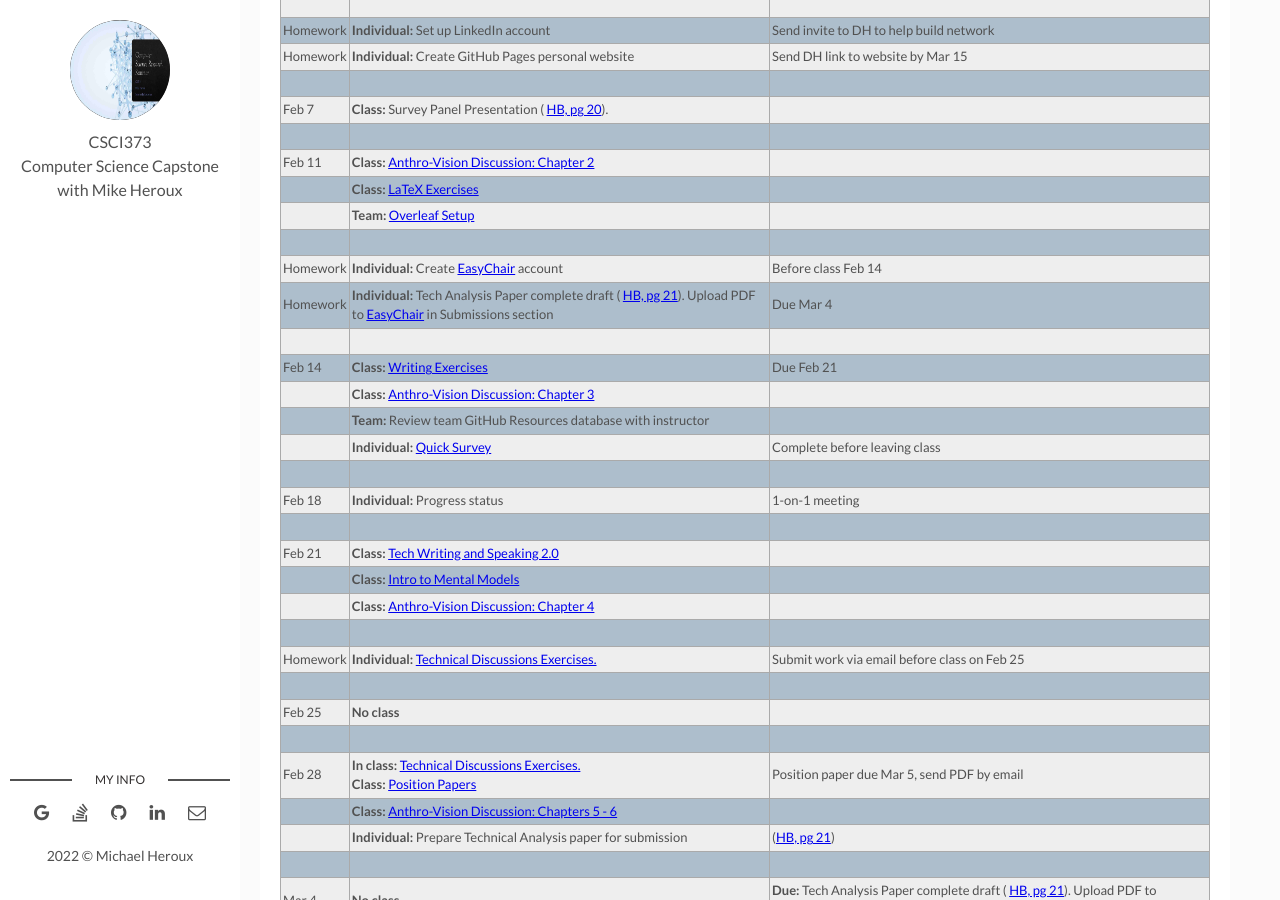
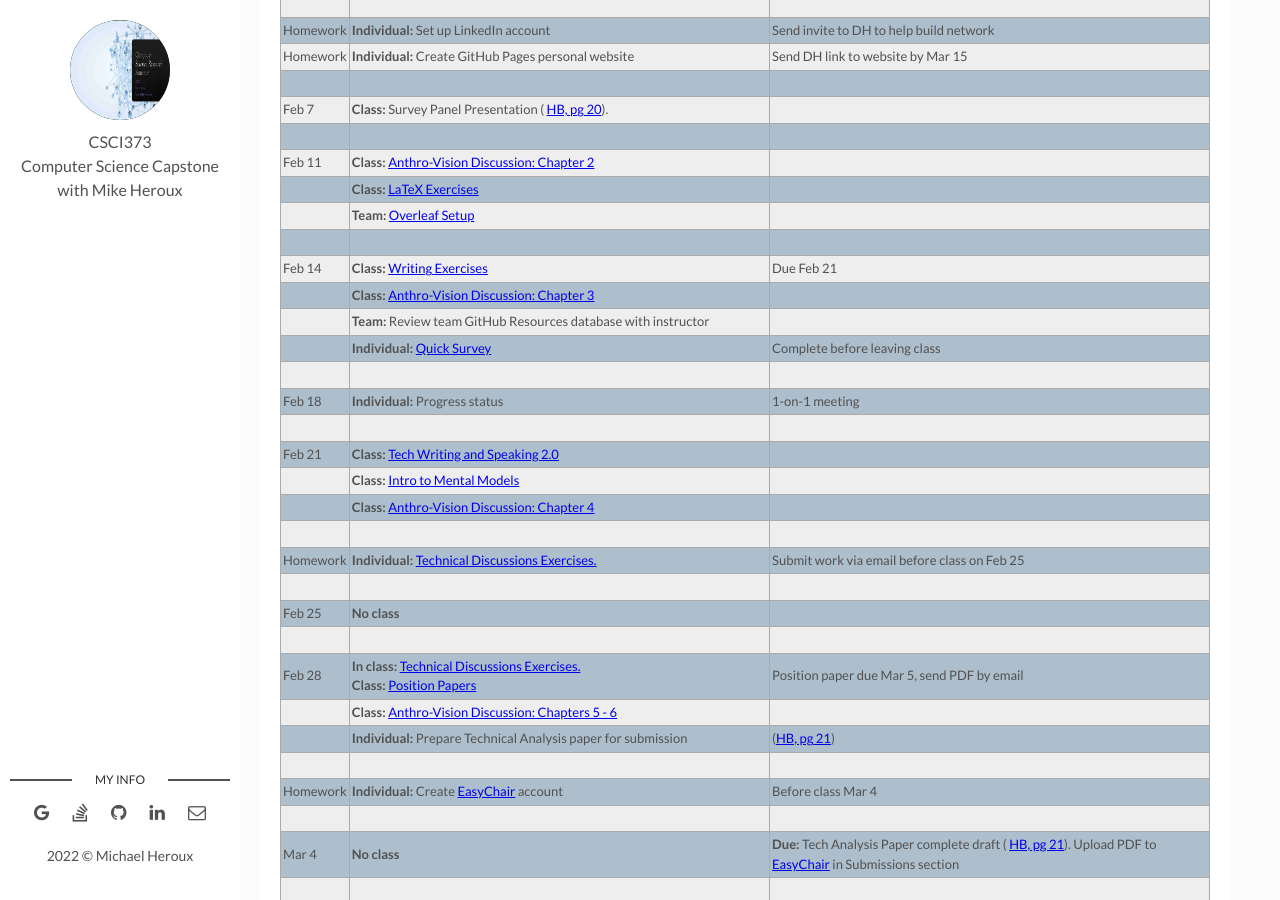
Before and after one commit to maherou/Teaching, a Jekyll site: the page built from files/CS373/2022-Spring-Class-Meeting-Schedule.md, in a window 1280 px wide and 900 px high, scrolled down 1638 px. Built offline with Jekyll 4.4.1, drawn with Linux system fonts in a browser that asks for light colours.

Commit message:
Update 2022-Spring-Class-Meeting-Schedule.md

```diff
--- a/files/CS373/2022-Spring-Class-Meeting-Schedule.md
+++ b/files/CS373/2022-Spring-Class-Meeting-Schedule.md
@@ -68,9 +68,6 @@ Remote Attendance Registration link: [https://csbsju.zoom.us/meeting/register/tJ
 |  | **Class:** [LaTeX Exercises](https://collegeville.github.io/Scribe/UsingLatex/) | |
 |  | **Team:** [Overleaf Setup](https://www.overleaf.com) | |
 | | | |
-| Homework | **Individual:** Create [EasyChair](https://easychair.org/conferences/?conf=spring2022tap) account | Before class Feb 14 |
-| Homework | **Individual:** Tech Analysis Paper complete draft ( [HB, pg 21](../CSCI373CourseHandbookLatestEdition.pdf)). Upload PDF to [EasyChair](https://easychair.org/conferences/?conf=fall2021tap) in Submissions section | Due Mar 4 |
-| | | |
 | Feb 14 | **Class:** [Writing Exercises](https://collegeville.github.io/Scribe/BetterTechnicalWriting/) | Due Feb 21 |
 | | **Class:** [Anthro-Vision Discussion: Chapter 3](../Anthro-Vision)  | |
 | | **Team:** Review team GitHub Resources database with instructor | |
```
Also changed, not shown: other parts of files/CS373/2022-Spring-Class-Meeting-Schedule.md (+2 -0 lines).
